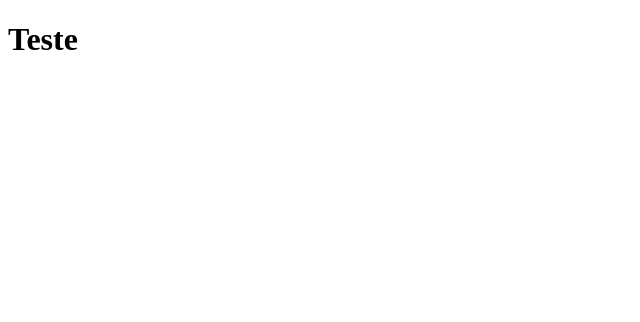
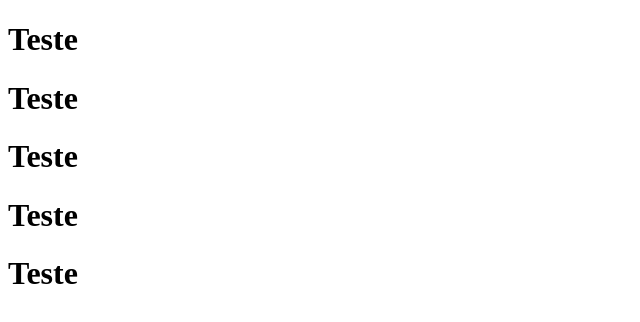
Before and after one commit to Nicolas-ZDev/teste-de-push, a plain HTML site: page index.html in a window 1280 px wide. Shown: the whole page, without its empty margins (0-640 px from the left). Drawn offline with Linux system fonts and the light colour scheme.

Commit message:
atualizacao html

```diff
--- a/index.html
+++ b/index.html
@@ -7,5 +7,9 @@
 </head>
 <body>
     <h1>Teste</h1>
+     <h1>Teste</h1>
+      <h1>Teste</h1>
+       <h1>Teste</h1>
+        <h1>Teste</h1>
 </body>
 </html>
```
Also changed, not shown: style.css (deleted).
